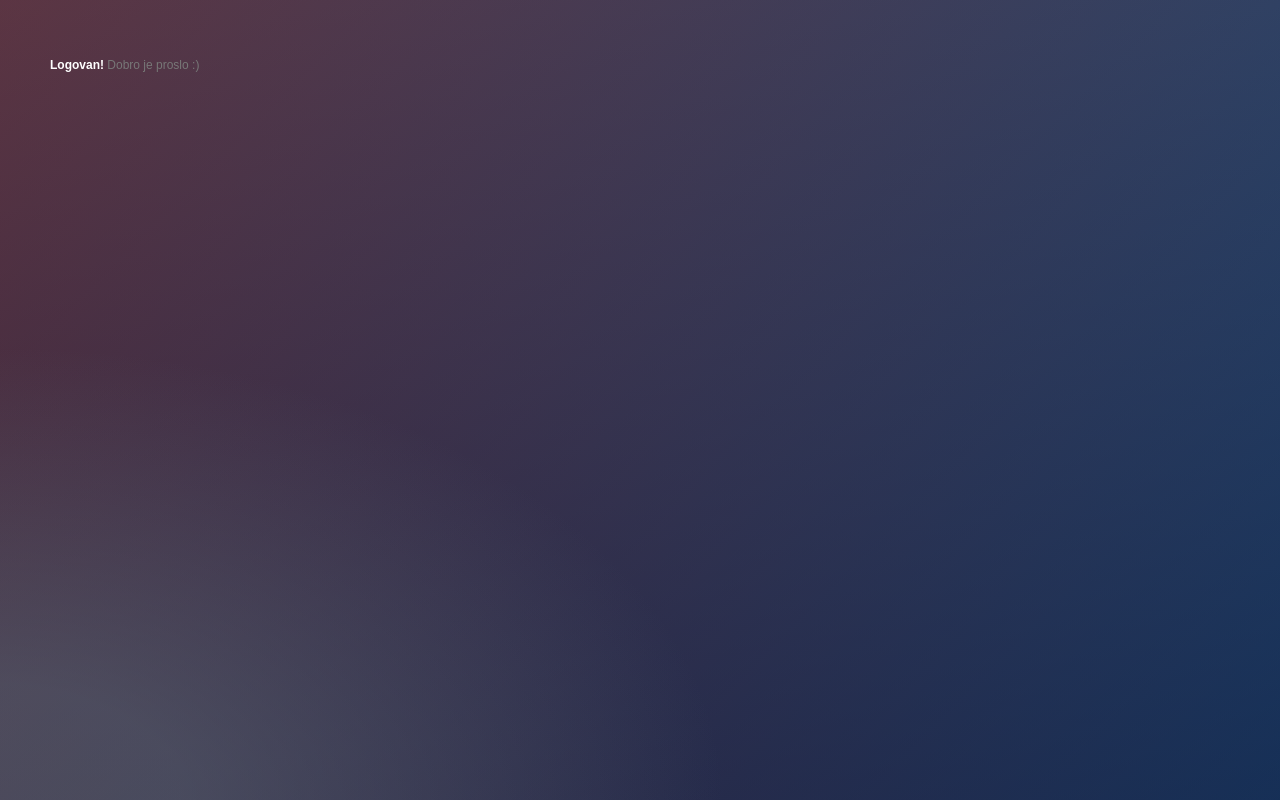
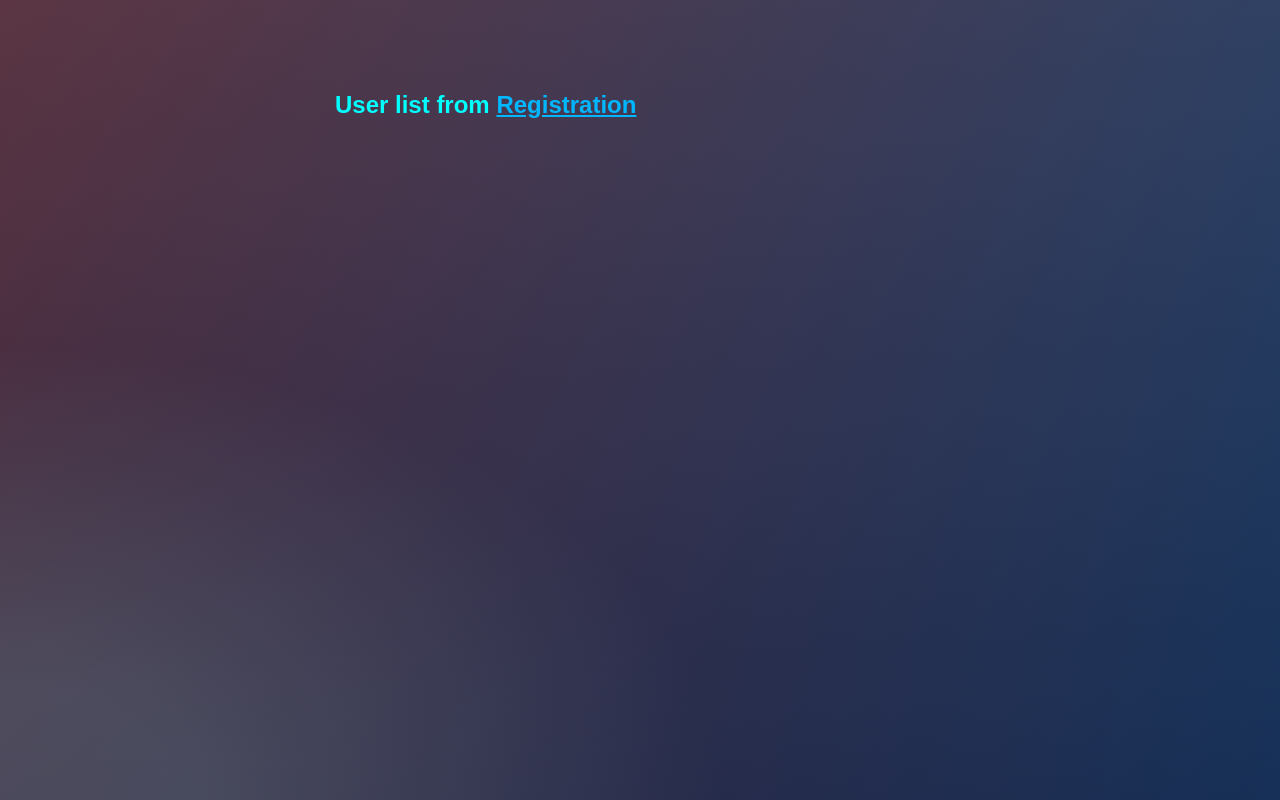
Before and after one commit to BenBIH/v1, a Node server app: page /users/ in a window 1280 px wide. Run offline with Node 20, Linux system fonts and the light colour scheme; some libraries are stand-ins or nearby versions.

Commit message:
User list on request

```diff
--- a/public/stylesheets/style.css
+++ b/public/stylesheets/style.css
@@ -302,3 +302,18 @@
 	  clear: both;
 	  display: table;
   }
+
+  .prikaziusere {
+
+	margin-top: 40px;
+	margin: 0 auto;
+	max-width: 690px;
+	padding: 40px 40px;
+
+  }
+
+  .prikaziusere h1 {
+
+	color: aqua;
+
+  }
--- a/routes/register.js
+++ b/routes/register.js
@@ -18,7 +18,7 @@
 
       email: req.body.email,
       username: req.body.username,
-      real_name: req.body.realusername,
+      real_name: req.body.realname,
       birth_date: req.body.birth_date,
       psw: req.body.psw,
       pswrepeat: req.body.pswrepeat
--- a/routes/users.js
+++ b/routes/users.js
@@ -1,10 +1,10 @@
 var express = require('express');
 var router = express.Router();
-var User = require('../models/users.js');
+var Users = require('../models/users.js');
 
 /* GET users listing. */
 router.get('/', function(req,res,next) {
-  User.find({}, function(err, data) {
+  Users.find({}, function(err, data) {
     if (!err) {
       res.render('users', { title: 'Users', data: data});
     } else {
--- /dev/null
+++ b/views/error.ejs
@@ -0,0 +1 @@
+ error
--- a/views/register.ejs
+++ b/views/register.ejs
@@ -10,7 +10,7 @@
         <label for="2"><b>Username</b></label>
         <input type="text" placeholder="Enter username" name="username" required=""/>
         <label for="3"><b>Full Name</b></label>
-        <input type="text" placeholder="Enter your name" name="real_name" required=""/>
+        <input type="text" placeholder="Enter your name" name="realname" required=""/>
         <label for="4"><b>Birth date</b></label>
         <input type="date" name="birth_date" required=""/>
         <label for="5"><b>Password</b></label>
--- a/views/users.ejs
+++ b/views/users.ejs
@@ -1,3 +1,17 @@
+<!DOCTYPE html>
+<html>
+  <head>
+
 <link rel="stylesheet" type="text/css" href="./stylesheets/style.css"/>
 
-<strong>Logovan!</strong> Dobro je proslo :)
+<body>
+<div class="prikaziusere">
+
+    <h1> User list from <a href="http://127.0.0.1:3000/register">Registration</a></h1>
+    <% data.forEach(function(users) { %>
+    <p><strong>User Email</strong>:<%= users.email %> - <strong>Username</strong> <%= users.username  %> - <strong>Reeal Name</strong> <%= users.real_name %> - <strong>Birth Date</strong> <%= users.birth_date  %></p>
+            <% }); %>
+          </div>
+
+</body>
+</html>
```
